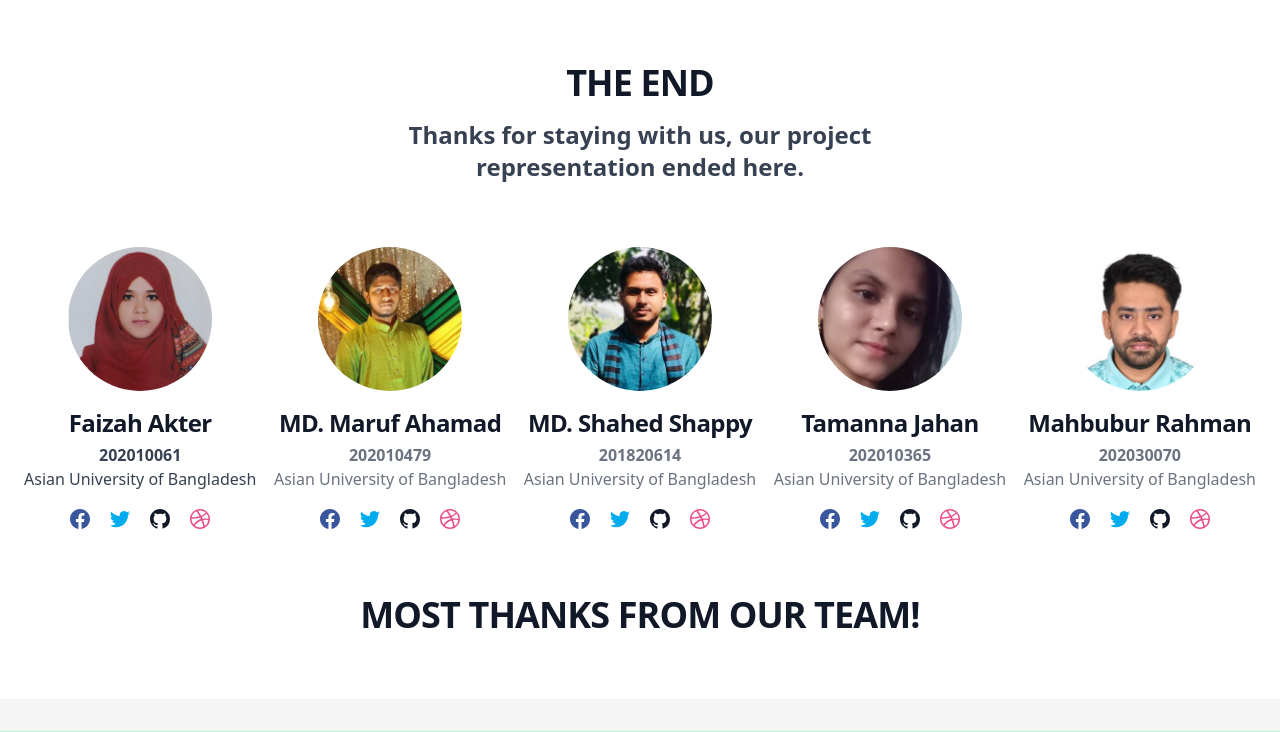
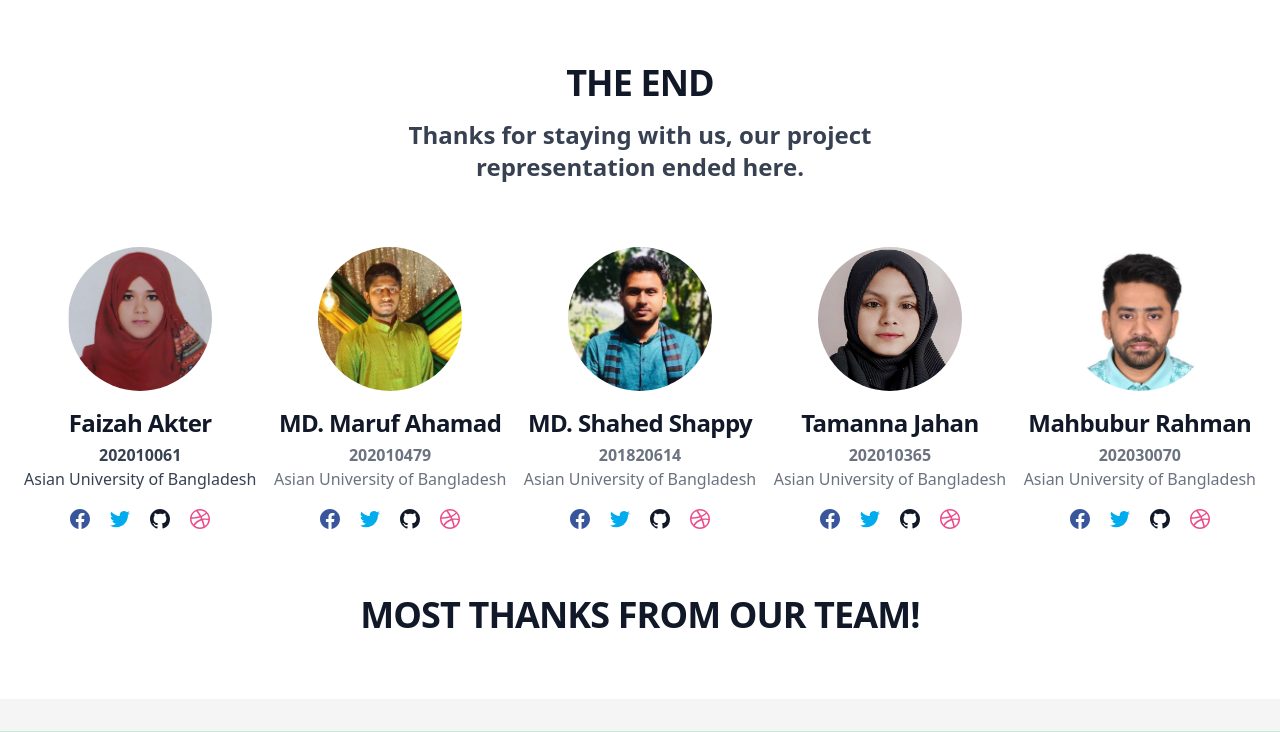
Before and after one commit to marufrakib479/fp-project, a Django app: page /team/ in a window 1280 px wide. Shown: the part 89-821 px from the top of the page. Run offline with Django 4.2, Linux system fonts and the light colour scheme; style sheets or scripts are compiled from the project's sources; some libraries are stand-ins or nearby versions.

Commit message:
image update

```diff
--- a/templates/app_main/team_view.html
+++ b/templates/app_main/team_view.html
@@ -107,7 +107,7 @@
                 </div>
 
                 <div class="text-center text-gray-500 dark:text-gray-400 mb-4 md:mb-0">
-                    <img class="mx-auto mb-4 w-36 h-36 rounded-full" src="{% static 'images/team-img/mimmi.jpg' %}" alt="Joseph Avatar">
+                    <img class="mx-auto mb-4 w-36 h-36 rounded-full" src="{% static 'images/team-img/tamanna.jpeg' %}" alt="Joseph Avatar">
                     <h3 class="mb-1 text-2xl font-bold tracking-tight text-gray-900 dark:text-white">
                         <a href="#">Tamanna Jahan</a>
                     </h3>
```
Also changed, not shown: db.sqlite3, static/images/team-img/mimmi.jpg (deleted), static/images/team-img/tamanna.jpeg (added).
